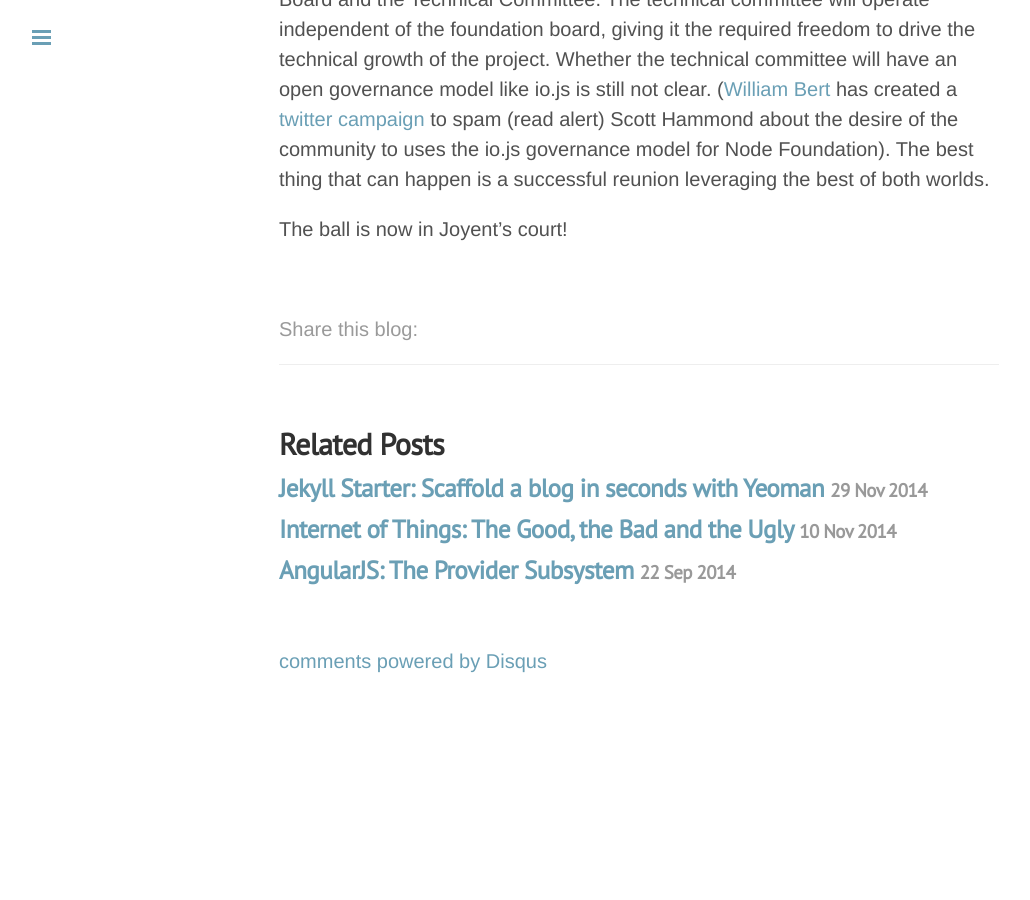
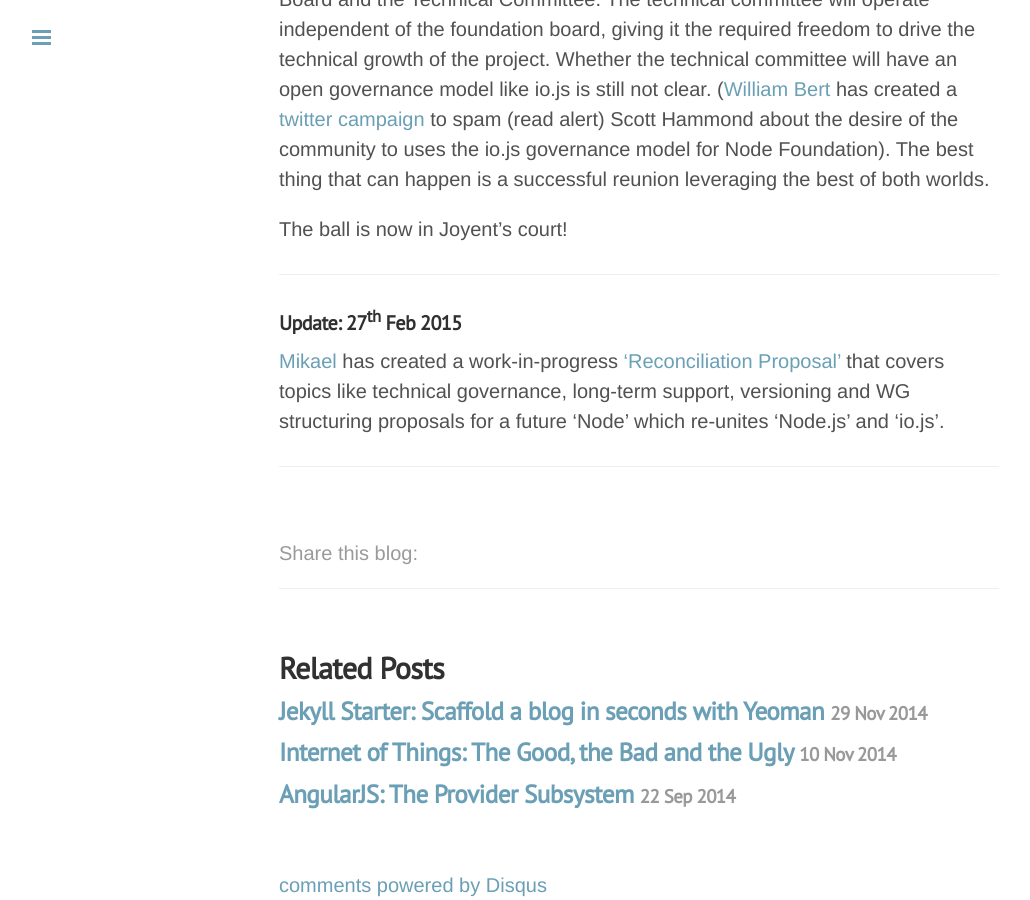
Before and after one commit to msanand/msanand.github.io, a Jekyll site: the page built from _posts/2015-02-25-nodejs-iojs-why-the-fork.md, in a window 1280 px wide and 900 px high, scrolled down 5649 px. Shown: the whole window, without its empty margins (1-1031 px from the left). Built offline with Jekyll 4.4.1, drawn with Linux system fonts in a browser that asks for light colours; nearby versions of some CDN libraries; Markdown is read by kramdown in place of the engine named in the settings; comment, search, counter and statistics services are not loaded; before the commit the page ends 6325 px from its top, so only the background shows below that.

Commit message:
Update io.js post with reconciliation proposal

```diff
--- a/_posts/2015-02-25-nodejs-iojs-why-the-fork.md
+++ b/_posts/2015-02-25-nodejs-iojs-why-the-fork.md
@@ -116,3 +116,8 @@
 The Node Foundation is expected to have two committees: The Foundation Board and the Technical Committee. The technical committee will operate independent of the foundation board, giving it the required freedom to drive the technical growth of the project. Whether the technical committee will have an open governance model like io.js is still not clear. ([William Bert](https://twitter.com/williamjohnbert) has created a [twitter campaign](http://nodegovernance.io/) to spam (read alert) Scott Hammond about the desire of the community to uses the io.js governance model for Node Foundation). The best thing that can happen is a successful reunion leveraging the best of both worlds.
 
 The ball is now in Joyent's court!
+
+<hr>
+#### **Update: 27<sup>th</sup> Feb 2015**
+[Mikael](https://github.com/mikeal) has created a work-in-progress ['Reconciliation Proposal'](https://github.com/iojs/io.js/issues/978) that covers topics like technical governance, long-term support, versioning and WG structuring proposals for a future 'Node' which re-unites 'Node.js' and 'io.js'.
+<hr>
```
